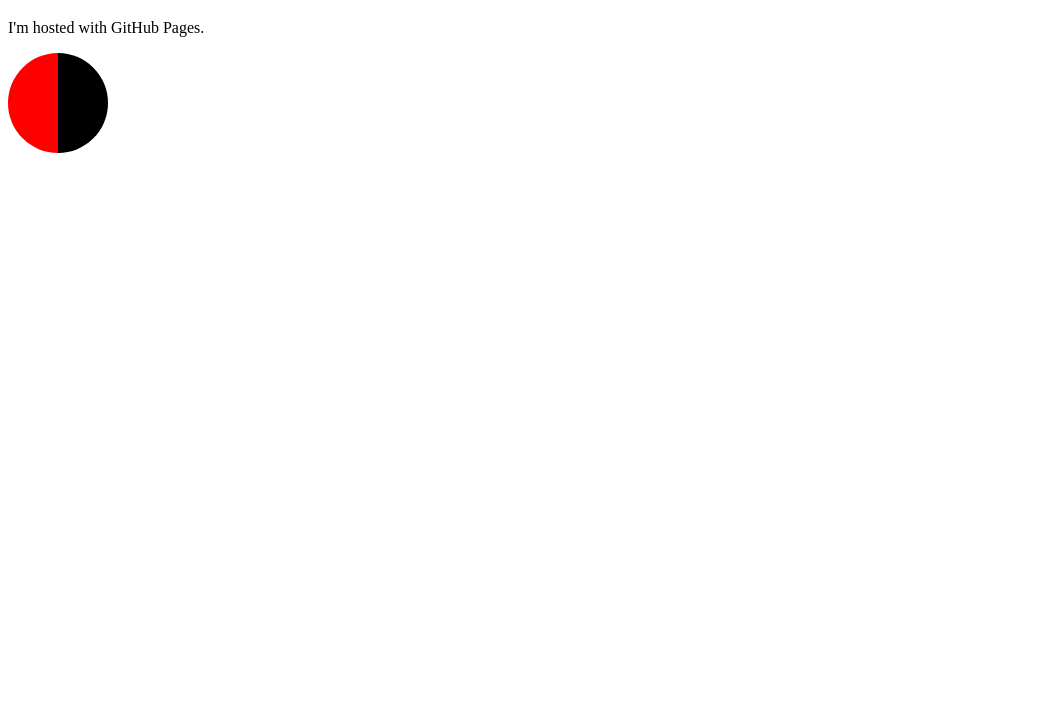
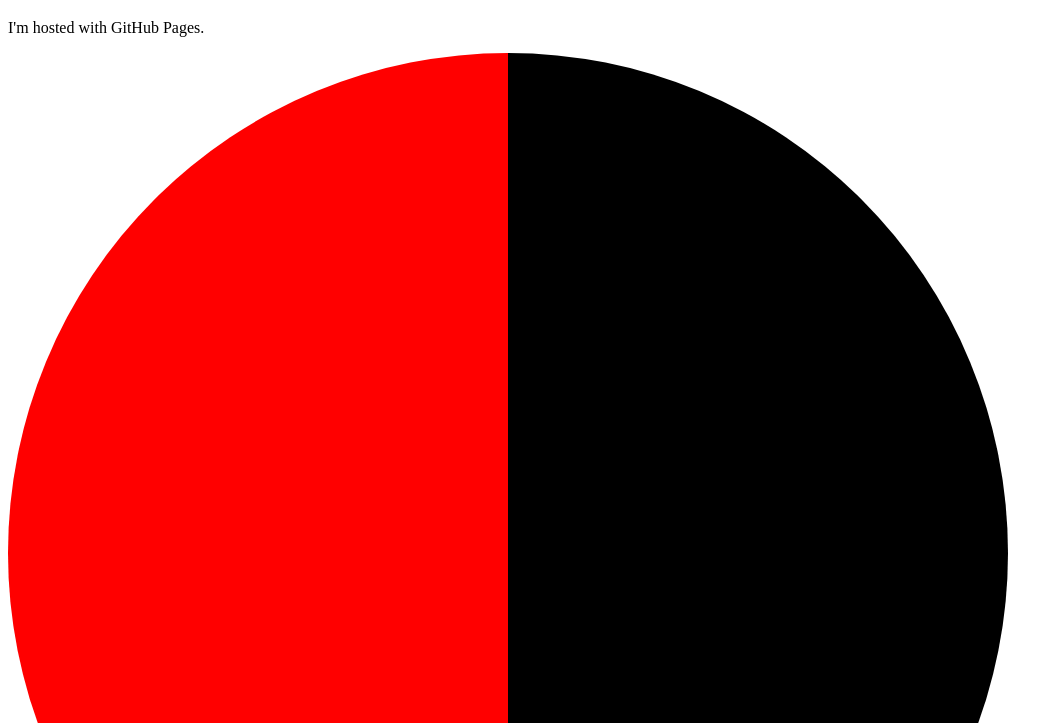
Before and after one commit to maggiesholes/maggiesholes.github.io, a plain HTML site: page index.html in a window 1280 px wide. Shown: the part 61-784 px from the top of the page, without its empty margins (0-1063 px from the left). Drawn offline with Linux system fonts and the light colour scheme.

Commit message:
bigger circle

```diff
--- a/css/style.css
+++ b/css/style.css
@@ -1,5 +1,5 @@
 .zod-nav {
-	width: 100px; height: 100px;
+	width: 1000px; height: 1000px;
 	border-radius: 50%;
 	background: red;
 	background-image: linear-gradient(to right, transparent 50%, black 0);
```
